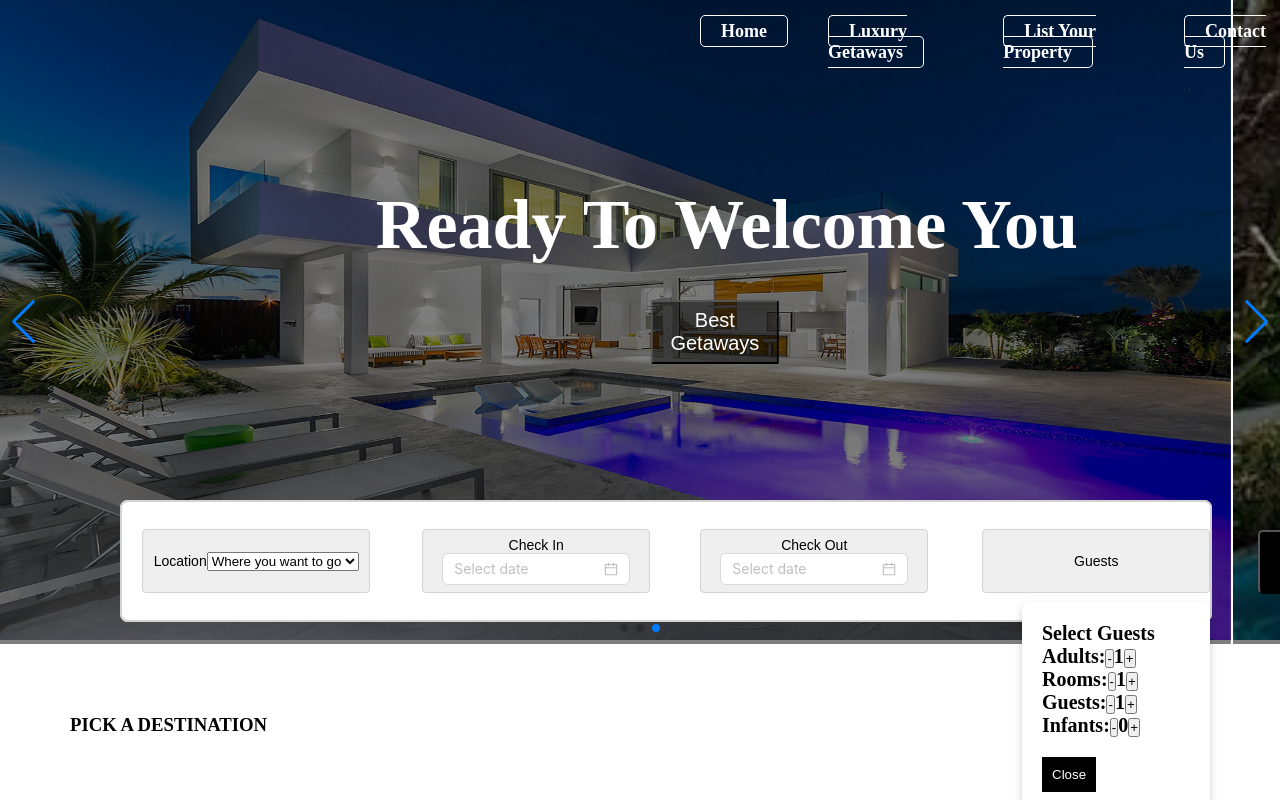
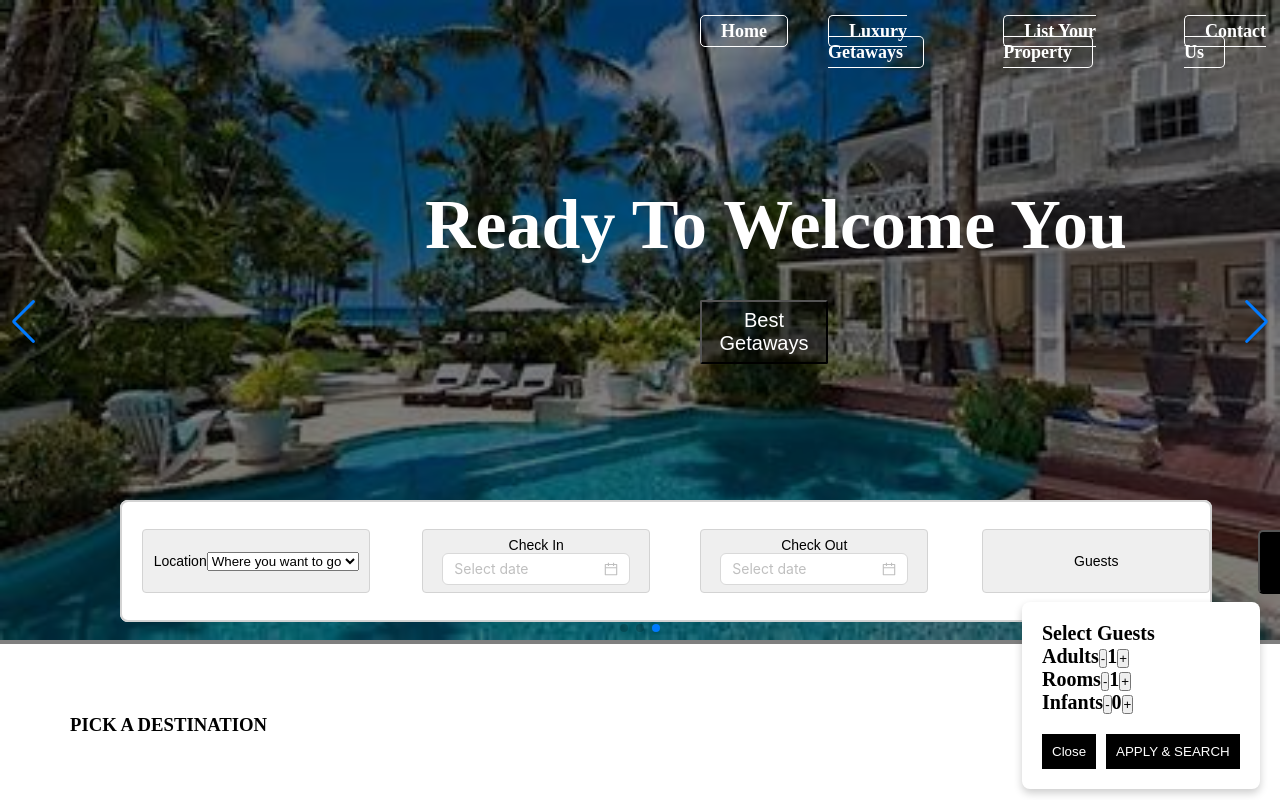
Before and after one commit to komalmastud/villa, a React (Vite) app: page / in a window 1280 px wide. Both pictures are taken after a click on the button "Guests". Shown: the top 800 px of the page. Built offline with nearby package versions, Linux system fonts and the light colour scheme.

Commit message:
guest button changes

```diff
--- a/src/Components/Carttoggle.jsx
+++ b/src/Components/Carttoggle.jsx
@@ -1,18 +1,12 @@
 import React from "react";
 
-const CartToggle = ({ label, amount, setDecrease, setIncrease }) => {
-  return (
-    <div>
-      <span>{label}:</span>
-      <button type="button" onClick={setDecrease}>
-        -
-      </button>
-      <span>{amount}</span>
-      <button type="button" onClick={setIncrease}>
-        +
-      </button>
-    </div>
-  );
-};
+const CartToggle = ({ label, amount, setDecrease, setIncrease }) => (
+  <div className="cart-toggle">
+    <span>{label}</span>
+    <button onClick={setDecrease}>-</button>
+    <span>{amount}</span>
+    <button onClick={setIncrease}>+</button>
+  </div>
+);
 
 export default CartToggle;
--- a/src/Components/Search.jsx
+++ b/src/Components/Search.jsx
@@ -1,39 +1,25 @@
 import React, { useState } from "react";
 import { DatePicker } from "antd";
-import CartToggle from "./Carttoggle"; // Make sure to import your CartToggle component
+import CartToggle from "./Carttoggle"; // Ensure you have this component
 
 const Search = () => {
   const [values, setValues] = useState({ room: "" });
   const [modal, setModal] = useState(false);
-
-  const [adults, setAdults] = useState(1);
-  const [rooms, setRooms] = useState(1);
-  const [guests, setGuests] = useState(1);
-  const [infants, setInfants] = useState(0);
-
-  const maxAdults = 10;
-  const maxRooms = 5;
-  const maxGuests = 10; // Assuming max guests including adults and infants
-  const maxInfants = 5;
+  const [guests, setGuests] = useState({ adults: 1, rooms: 1, infants: 0 });
 
   const handleChanges = (e) => {
     setValues({ ...values, [e.target.name]: e.target.value });
   };
 
-  const toggleModal = () => {
-    setModal((prev) => !prev);
+  const toggleModal = () => setModal((prev) => !prev);
+  const handleModalContentClick = (e) => e.stopPropagation();
+
+  const setDecrease = (type) => {
+    setGuests((prev) => ({ ...prev, [type]: Math.max(prev[type] - 1, 0) }));
   };
 
-  const handleModalContentClick = (e) => {
-    e.stopPropagation(); // Prevent click from closing the modal
-  };
-
-  const setDecrease = (setter) => {
-    setter((prev) => Math.max(prev - 1, 0)); // Ensure minimum is 0
-  };
-
-  const setIncrease = (setter, max) => {
-    setter((prev) => Math.min(prev + 1, max)); // Ensure maximum is within limit
+  const setIncrease = (type, max) => {
+    setGuests((prev) => ({ ...prev, [type]: Math.min(prev[type] + 1, max) }));
   };
 
   return (
@@ -73,32 +59,26 @@ const Search = () => {
 
         {modal && (
           <div className="modal" onClick={toggleModal}>
-            <div className="overlay"></div>
+            <div className="overlay" />
             <div className="modal-content" onClick={handleModalContentClick}>
               <h4>Select Guests</h4>
               <CartToggle
                 label="Adults"
-                amount={adults}
-                setDecrease={() => setDecrease(setAdults)}
-                setIncrease={() => setIncrease(setAdults, maxAdults)}
+                amount={guests.adults}
+                setDecrease={() => setDecrease("adults")}
+                setIncrease={() => setIncrease("adults", 10)} // Max adults
               />
               <CartToggle
                 label="Rooms"
-                amount={rooms}
-                setDecrease={() => setDecrease(setRooms)}
-                setIncrease={() => setIncrease(setRooms, maxRooms)}
-              />
-              <CartToggle
-                label="Guests"
-                amount={guests}
-                setDecrease={() => setDecrease(setGuests)}
-                setIncrease={() => setIncrease(setGuests, maxGuests)}
+                amount={guests.rooms}
+                setDecrease={() => setDecrease("rooms")}
+                setIncrease={() => setIncrease("rooms", 5)} // Max rooms
               />
               <CartToggle
                 label="Infants"
-                amount={infants}
-                setDecrease={() => setDecrease(setInfants)}
-                setIncrease={() => setIncrease(setInfants, maxInfants)}
+                amount={guests.infants}
+                setDecrease={() => setDecrease("infants")}
+                setIncrease={() => setIncrease("infants", 5)} // Max infants
               />
               <button
                 className="close-modal"
--- a/src/index.css
+++ b/src/index.css
@@ -146,6 +146,7 @@
   padding: 20px;
   border-radius: 8px;
   box-shadow: 0 4px 8px rgba(0, 0, 0, 0.2);
+  position: fixed;
 }
 .close-modal {
   margin-top: 20px;
```
